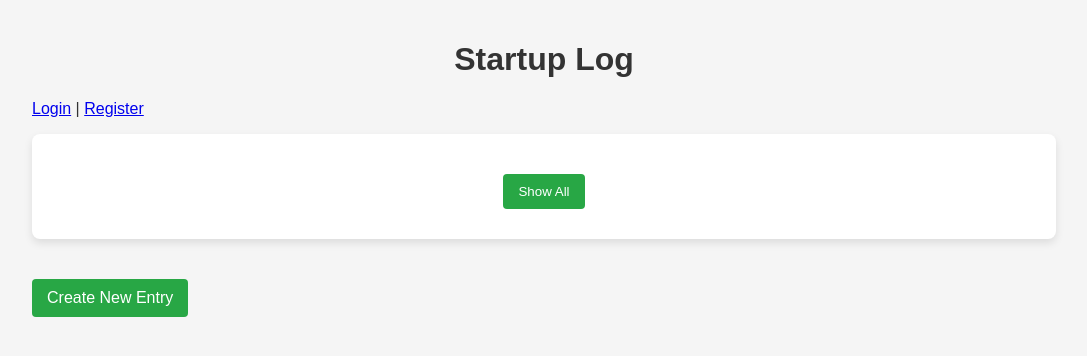
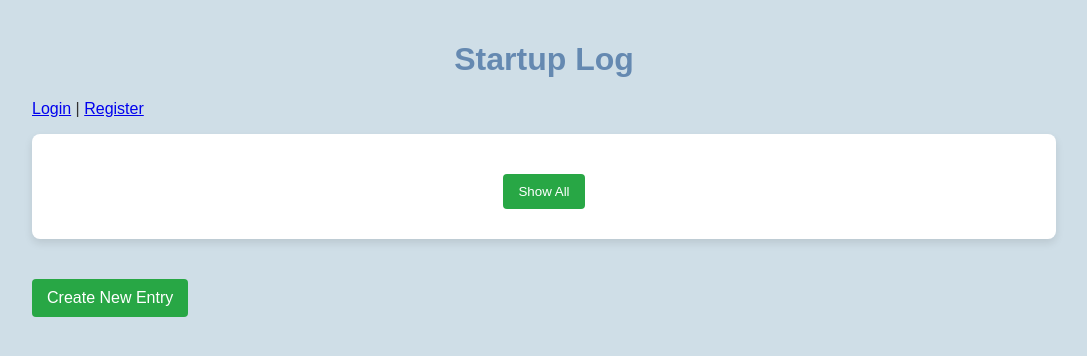
Before and after one commit to yoyoscott87/DB, a Flask app: page / in a window 1280 px wide. Shown: the top 356 px of the page, without its empty margins (96-1183 px from the left). Run offline with Flask 3, Linux system fonts and the light colour scheme.

Commit message:
Update main.css

```diff
--- a/期末/static/main.css
+++ b/期末/static/main.css
@@ -1,6 +1,6 @@
 body {
     font-family: Arial, sans-serif;
-    background-color: #f5f5f5;
+    background-color: #cfdee7;
     color: #333;
     margin: 0;
     padding: 0;
@@ -12,7 +12,7 @@ body {
 }
 h1, h2 {
     text-align: center;
-    color: #333;
+    color: #6589b1;
 }
 form {
     display: flex;
```
